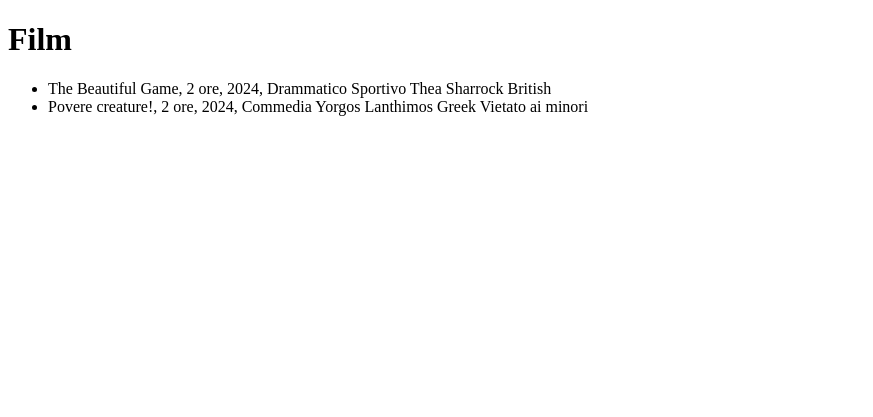
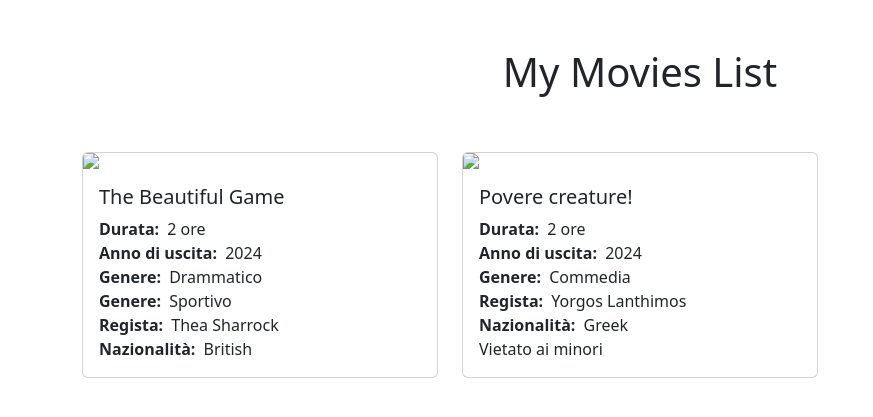
Before and after one commit to f-dib/php-oop-1, a PHP site: page / in a window 1280 px wide. Shown: the top 417 px of the page, without its empty margins (0-873 px from the left). Run offline with PHP 8.4, Linux system fonts and the light colour scheme.

Commit message:
start fixed style

```diff
--- a/Models/Director.php
+++ b/Models/Director.php
@@ -20,7 +20,8 @@
         }
 
         public function setDirector() {
-            return $this->nome . ' ' . $this->cognome . ' ' . $this->nazionalita;
+            return '<p class=\'card-text m-0\'> <span class=\'fw-bold pe-1\'> Regista: </span>' . $this->nome . ' ' . $this->cognome . '</p>
+                    <p class=\'card-text m-0\'> <span class=\'fw-bold pe-1\'> Nazionalità: </span>' . $this->nazionalita . '</p>';
         }
     };
 
--- a/index.php
+++ b/index.php
@@ -10,29 +10,45 @@
     <meta charset="UTF-8">
     <meta name="viewport" content="width=device-width, initial-scale=1.0">
     <title>OOP</title>
+    <link rel="stylesheet" href="css/style.css">
+    <link href="https://cdn.jsdelivr.net/npm/bootstrap@5.3.3/dist/css/bootstrap.min.css" rel="stylesheet" integrity="sha384-QWTKZyjpPEjISv5WaRU9OFeRpok6YctnYmDr5pNlyT2bRjXh0JMhjY6hW+ALEwIH" crossorigin="anonymous">
 </head>
 <body>
 
+    <div class="container-xl">
+        <div class="py-5">
             <?php include './partials/nav.php' ?>
+        </div>
 
-    <ul>
+        <div class="row">
             <?php
             foreach($movies as $movie) {
 
                 echo "
-            <li>
-                ". $movie->titolo . ", " . $movie->durata . ", " . $movie->anno_di_uscita . ", ";
+                <div class=\"col-4\">
+                    <div class=\"card\">
+                        <img src=\"     \" class=\"card-img-top\" alt=\"   \">
+                        <div class=\"card-body\">
+                            <h5 class=\"card-title\">". $movie->titolo . "</h5>
+                            <p class=\"card-text m-0\"> <span class=\"fw-bold pe-1\"> Durata: </span>" . $movie->durata . "</p>
+                            <p class=\"card-text m-0\"> <span class=\"fw-bold pe-1\"> Anno di uscita: </span>" . $movie->anno_di_uscita . "</p>";
 
                             foreach ($movie->genere as $genere) {
-                    echo $genere . " ";
+                                echo "<p class=\"card-text m-0\"> <span class=\"fw-bold pe-1\"> Genere: </span>" . $genere . "</p>";
                             }
 
                             echo $movie->director->setDirector() . " " . $movie->vietato_ai_minori?->setProhibited() . "
-            </li>";
+
+                        </div>
+                    </div>
+                </div>";
 
             }
             ?>
-    </ul>
+        </div>
+    </div>
 
+
+    <script src="https://cdn.jsdelivr.net/npm/bootstrap@5.3.3/dist/js/bootstrap.bundle.min.js" integrity="sha384-YvpcrYf0tY3lHB60NNkmXc5s9fDVZLESaAA55NDzOxhy9GkcIdslK1eN7N6jIeHz" crossorigin="anonymous"></script>
 </body>
 </html>
--- a/partials/nav.php
+++ b/partials/nav.php
@@ -4,10 +4,13 @@
     <meta charset="UTF-8">
     <meta name="viewport" content="width=device-width, initial-scale=1.0">
     <title>OOP</title>
+    <link rel="stylesheet" href="css/style.css">
+    <link href="https://cdn.jsdelivr.net/npm/bootstrap@5.3.3/dist/css/bootstrap.min.css" rel="stylesheet" integrity="sha384-QWTKZyjpPEjISv5WaRU9OFeRpok6YctnYmDr5pNlyT2bRjXh0JMhjY6hW+ALEwIH" crossorigin="anonymous">
 </head>
 <body>
 
-    <h1>Film</h1>
+    <h1 class="text-center">My Movies List</h1>
 
+    <script src="https://cdn.jsdelivr.net/npm/bootstrap@5.3.3/dist/js/bootstrap.bundle.min.js" integrity="sha384-YvpcrYf0tY3lHB60NNkmXc5s9fDVZLESaAA55NDzOxhy9GkcIdslK1eN7N6jIeHz" crossorigin="anonymous"></script>
 </body>
 </html>
```
Also changed, not shown: css/style.css (added). Lines whose indentation alone changed are shown as unchanged.
